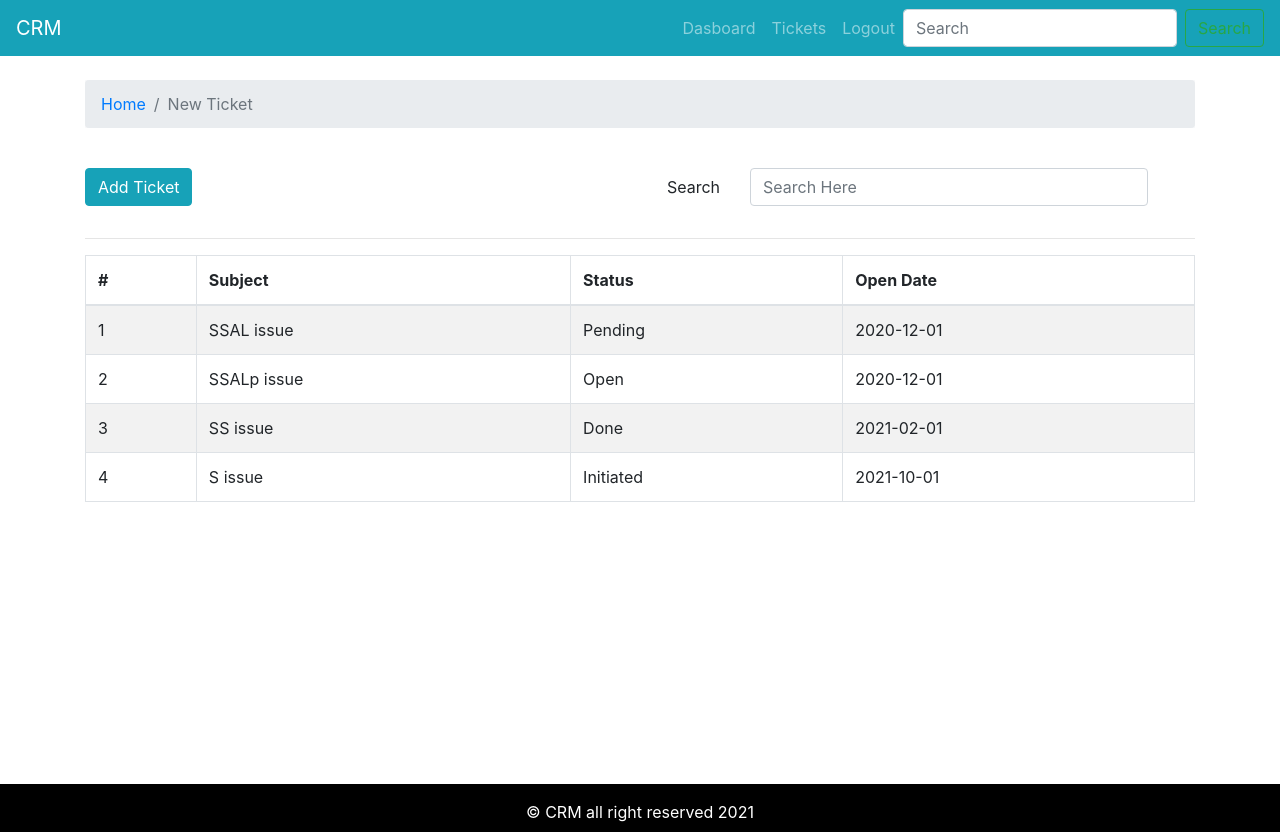
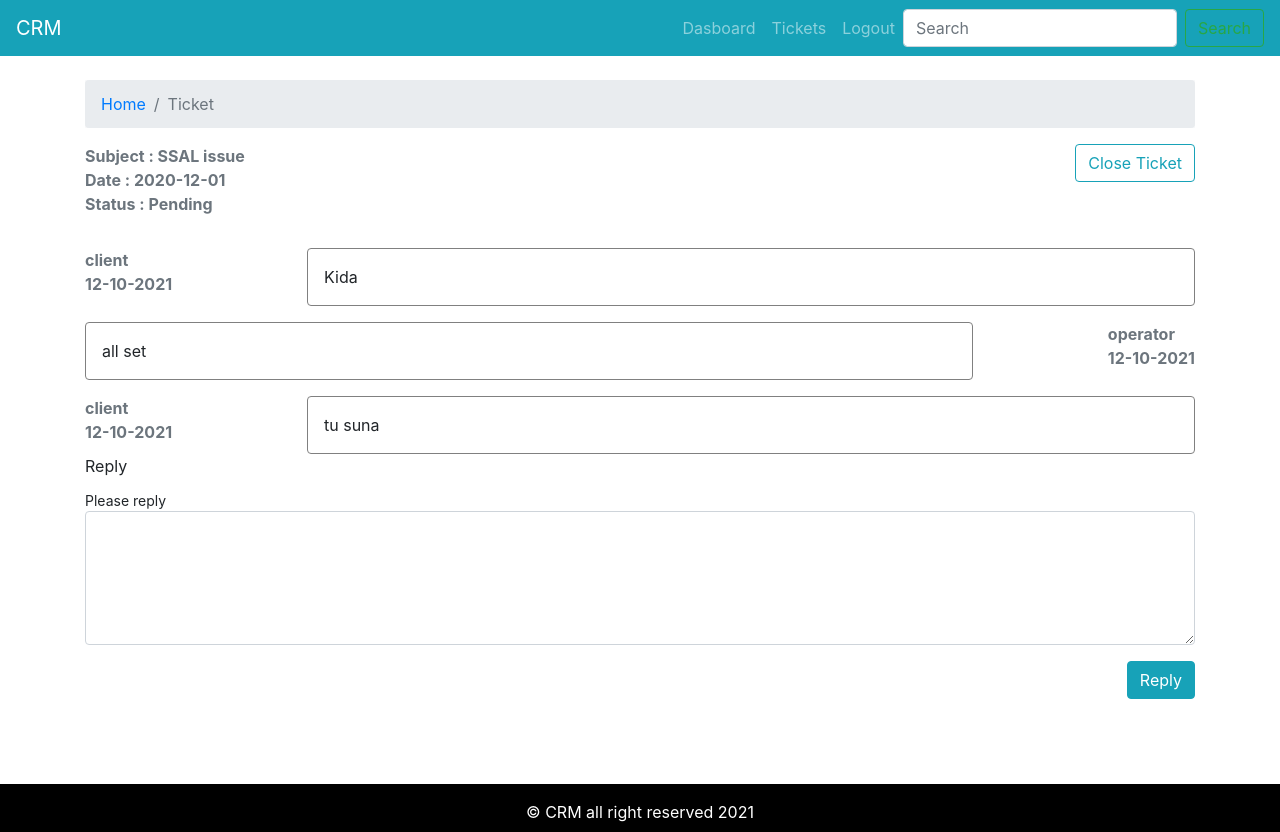
Before and after one commit to gurshersingh/ticketFront, a React (Create React App) app: page / in a window 1280 px wide. Built offline with nearby package versions, Linux system fonts and the light colour scheme.

Commit message:
added individual ticket page

```diff
--- a/src/App.js
+++ b/src/App.js
@@ -6,6 +6,7 @@ import { AddTicket } from './pages/add-ticket/AddTicket.page';
 import { Dashboard } from './pages/dashboard/Dashboard.page';
 //import{Button} from 'react-bootstrap'
 import { Entry } from './pages/entry/Entry.page';
+import { Ticket } from './pages/ticket/Ticket.page';
 
 function App() {
   return (
@@ -13,7 +14,8 @@ function App() {
       <DefaultLayout>
        {/*<Dashboard/>*/}
        {/*<AddTicket/>*/}
-       <TicketListing/>
+       {/*<TicketListing/>*/}
+       <Ticket/>
       </DefaultLayout>
 
     </div>
--- a/src/assets/data/dummy.json
+++ b/src/assets/data/dummy.json
@@ -4,7 +4,25 @@
         "id":1,
         "subject":"SSAL issue",
         "status": "Pending",
-        "date":"2020-12-01"
+        "date":"2020-12-01",
+        "history":[
+            {
+            "date":"12-10-2021",
+            "message":"Kida",
+            "messageBy":"client"
+            },
+            {
+                "date":"12-10-2021",
+                "message":"all set",
+                "messageBy":"operator"
+            },
+            {
+                "date":"12-10-2021",
+                "message":"tu suna",
+                "messageBy":"client"
+            }
+
+        ]
     },
     {
         "id":2,
--- /dev/null
+++ b/src/components/message-history/MessageHistory.comp.js
@@ -0,0 +1,18 @@
+import React from 'react'
+import './messageHistory.style.css'
+export const MessageHistory = ({msg}) => {
+    if(!msg) return null;
+   //console.log(msg)
+    return msg.map((row,i)=>
+        (<div key={i} className="message-history mt-3">
+            <div className="send font-weight-bold text-secondary">
+                <div className="sender">{row.messageBy}</div>
+                <div className="date">{row.date}</div>
+
+            </div >
+            <div className="message"> {row.message}</div>
+        </div>
+    ))
+
+
+}
--- /dev/null
+++ b/src/components/message-history/messageHistory.style.css
@@ -0,0 +1,16 @@
+.message-history{
+    display: flex;
+    flex-direction: row;
+    justify-content: space-between;
+}
+.message-history:nth-child(even){
+    display: flex;
+    flex-direction: row-reverse;
+    justify-content: space-between;
+}
+.message{
+    padding: 1rem;
+    width: 80%;
+    border : 1px solid grey;
+    border-radius: 0.25rem;
+}
--- a/src/components/search-form/SearchForm.comp.js
+++ b/src/components/search-form/SearchForm.comp.js
@@ -1,5 +1,5 @@
 import React from 'react'
-import { Row, Col, Form, Button} from 'react-bootstrap'
+import { Row, Col, Form} from 'react-bootstrap'
 
 export const SearchForm = ({handleOnChange, str}) => {
     console.log(str)
--- /dev/null
+++ b/src/components/update-ticket/UpdateTicket.comp.js
@@ -0,0 +1,23 @@
+import React from 'react'
+import { Form, Button } from "react-bootstrap";
+
+export const UpdateTicket = ({handleOnSubmit,textMsg,handleOnChange}) => {
+    //console.log({textMsg})
+    return (
+        <Form onSubmit={handleOnSubmit}>
+            <Form.Label>Reply</Form.Label>
+            <Form.Text>Please reply </Form.Text>
+            <Form.Control
+            name="detail"
+            rows={5}
+            value={textMsg}
+            onChange={handleOnChange}
+            as="textarea"
+            />
+            <div className="variant info text-right mt-3 mb-3">
+            <Button variant="info" type="submit">Reply</Button>
+            </div>
+
+        </Form>
+    )
+}
--- /dev/null
+++ b/src/pages/ticket/Ticket.page.js
@@ -0,0 +1,54 @@
+import React, { useEffect, useState } from 'react'
+import { Row, Col,  Container, Button} from 'react-bootstrap'
+import { BreadCrum } from '../../components/login/bread-crum/BreadCrum.comp'
+import { MessageHistory } from '../../components/message-history/MessageHistory.comp'
+import { UpdateTicket } from '../../components/update-ticket/UpdateTicket.comp'
+import tickets from './../../assets/data/dummy.json'
+
+
+export const Ticket = () => {
+    const ticket=tickets[0]
+    const [textMsg, settextMsg] = useState("")
+    useEffect(() => {
+
+    }, [textMsg])
+
+    const handleOnChange=(e)=>{
+        settextMsg(e.target.value)
+        //console.log(e.target.value)
+        //console.log(textMsg)
+    }
+    const handleOnSubmit =()=>{
+        alert('form submitted')
+    }
+    return (
+        <Container>
+            <Row>
+                <Col>
+                <BreadCrum page="Ticket"/>
+                </Col>
+            </Row>
+            <Row>
+                <Col className="font-weight-bolder text-secondary">
+                <div className="subject">Subject : {ticket.subject}</div>
+                <div className="date">Date : {ticket.date}</div>
+                <div className="status">Status : {ticket.status}</div>
+                </Col>
+                <Col className="text-right">
+                <Button variant="outline-info">Close Ticket</Button>
+                </Col>
+            </Row>
+            <Row className="mt-3">
+                <Col>
+                <MessageHistory msg={ticket.history}/>
+                <UpdateTicket
+                textMsg={textMsg}
+                handleOnChange={handleOnChange}
+                handleOnSubmit={handleOnSubmit}
+                />
+                </Col>
+            </Row>
+
+        </Container>
+    )
+}
```
